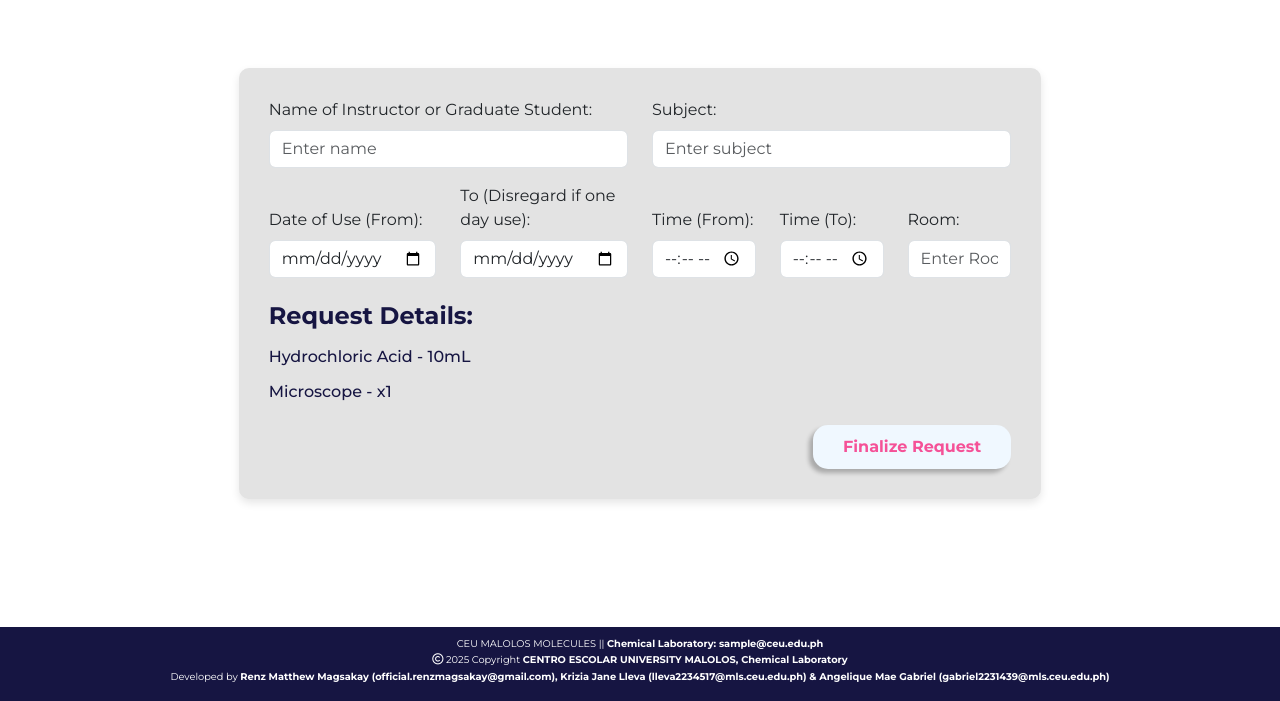
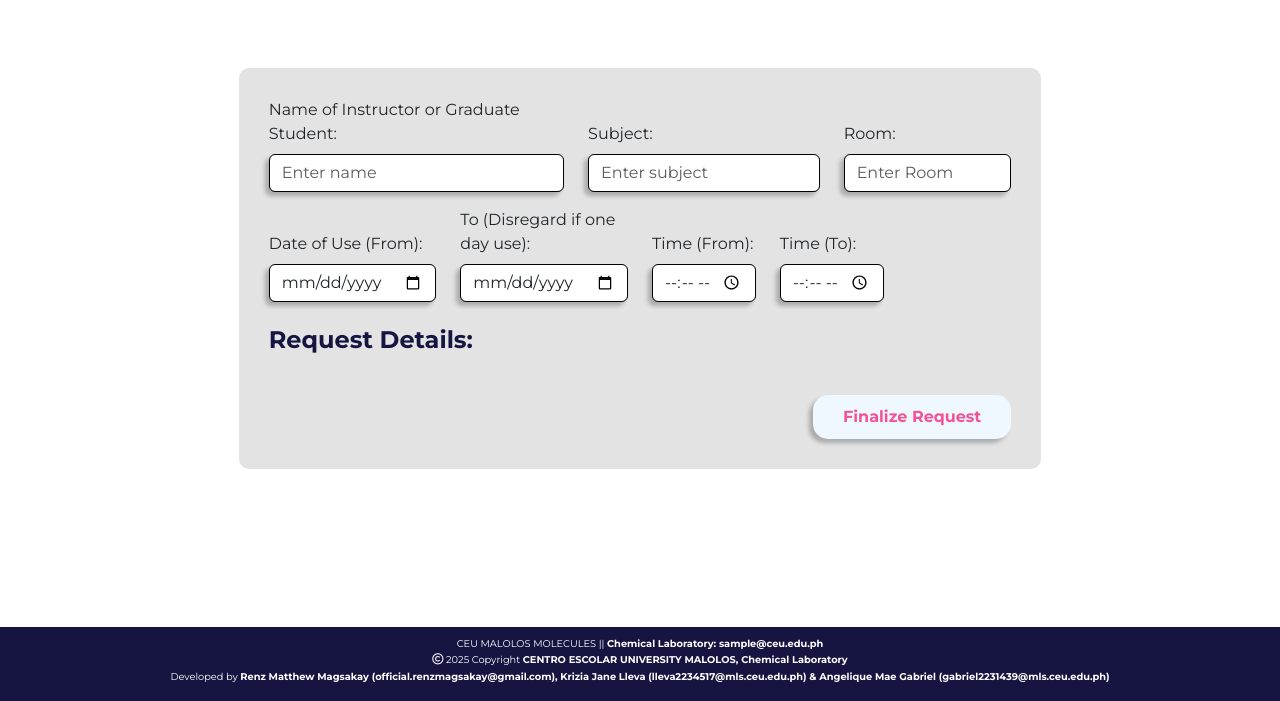
Before and after one commit to nishiriks/molecules_system, a PHP site: page /equipment.html in a window 1280 px wide. Shown: the part 99-800 px from the top of the page. Run offline with PHP 8.4, Linux system fonts and the light colour scheme; some libraries are stand-ins or nearby versions; some web fonts are replaced.

Commit message:
updated css and html

```diff
--- a/equipment.html
+++ b/equipment.html
@@ -62,62 +62,50 @@
             <div class="row justify-content-center">
                 <div class="col-lg-8 col-md-10">
                     <div class="request-form-card">
-        <form>
+                        <form method="post" action="">
                           <div class="row mb-3 align-items-end">
-            <div class="col-md">
+                            <div class="col-md-5">
                                 <label for="name" class="form-label">Name of Instructor or Graduate Student:</label>
-                <input type="text" class="form-control" id="name" placeholder="Enter name">
+                                <input type="text" class="form-control" id="name" name="prof_name" placeholder="Enter name" required>
                             </div>
-            <!-- <div class="col-md">
-                <label for="signature" class="form-label">Attach Signature:</label>
-                <input type="file" class="form-control" id="signature">
-            </div> -->
-            <div class="col-md">
+                            <div class="col-md-4">
                                 <label for="subject" class="form-label">Subject:</label>
-                <input type="text" class="form-control" id="subject" placeholder="Enter subject">
+                                <input type="text" class="form-control" id="subject" name="subject" placeholder="Enter subject" required>
+                            </div>
+                            <div class="col-md-3">
+                                <label for="room" class="form-label">Room:</label>
+                                <input type="text" class="form-control" id="room" name="room" placeholder="Enter Room" required>
                             </div>
                         </div>
 
                         <div class="row mb-4 align-items-end">
                             <div class="col-md-3">
                                 <label for="date-from" class="form-label">Date of Use (From):</label>
-              <input type="date" class="form-control" id="date-from" placeholder="Enter date">
+                                <input type="date" class="form-control" id="date-from" name="date_from" required>
                             </div>
                             <div class="col-md-3">
                                 <label for="date-to" class="form-label">To (Disregard if one day use):</label>
-              <input type="date" class="form-control" id="date-to" placeholder="Enter date">
+                                <input type="date" class="form-control" id="date-to" name="date_to">
                             </div>
                             <div class="col-md-2">
                                 <label for="time-from" class="form-label">Time (From):</label>
-              <input type="time" class="form-control" id="time-from" placeholder="Enter time">
+                                <input type="time" class="form-control" id="time-from" name="time_from" required>
                             </div>
                             <div class="col-md-2">
                                 <label for="time-to" class="form-label">Time (To):</label>
-              <input type="time" class="form-control" id="time-to" placeholder="Enter time">
-            </div>
-            <div class="col-md-2">
-              <label for="room" class="form-label">Room:</label>
-              <input type="text" class="form-control" id="room" placeholder="Enter Room">
+                                <input type="time" class="form-control" id="time-to" name="time_to" required>
                             </div>
                           </div>
-
                           <h4 class="request-details-title mt-4 mb-3">Request Details:</h4>
-
                           <div id="request-list-container">
                             <div class="request-item-card d-flex align-items-center mb-3">
                               <div class="item-details-simple flex-grow-1">
-                <h5 class="item-name mb-0">Hydrochloric Acid - 10mL</h5>
-              </div>
-            </div>
-            <div class="request-item-card d-flex align-items-center mb-3">
-              <div class="item-details-simple flex-grow-1">
-                <h5 class="item-name mb-0">Microscope - x1</h5>
+                                <h5 class="item-name mb-0"></h5>
                               </div>
                             </div>
                           </div>
-
                           <div class="d-flex justify-content-end mt-4">
-            <button type="submit" class="btn finalize-btn">Finalize Request</button>
+                            <button type="submit" class="btn finalize-btn" name="finalize-btn">Finalize Request</button>
                           </div>
                         </form>
                       </div>
@@ -125,6 +113,7 @@
                   </div>
                 </div>
               </main>
+
 
 <footer>
   <div class="container-fluid">
--- a/resource/css/home-admin.css
+++ b/resource/css/home-admin.css
@@ -399,9 +399,14 @@
   background-color: #E3E3E3;
   padding: 30px;
   border-radius: 10px;
-  box-shadow: 0 4px 8px rgba(0, 0, 0, 0.1);
+  /* box-shadow: 0 4px 8px rgba(0, 0, 0, 0.1); */
 }
 
+.form-control{
+  border: 1px solid #000000;
+  box-shadow: -4px 4px 4px 0px #00000040;
+
+}
 .request-details-title {
   color: #161542;
   font-weight: bold;
```
Lines whose indentation alone changed are shown as unchanged.
